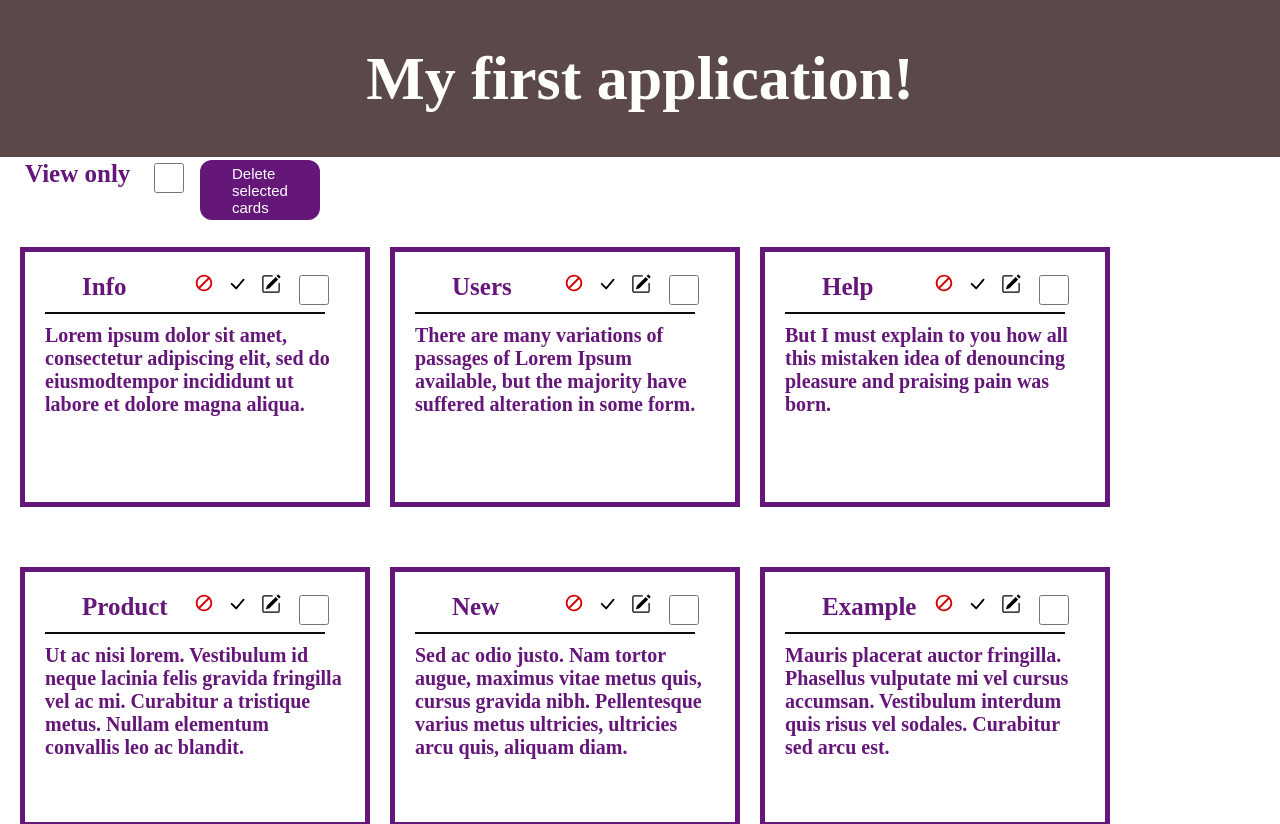
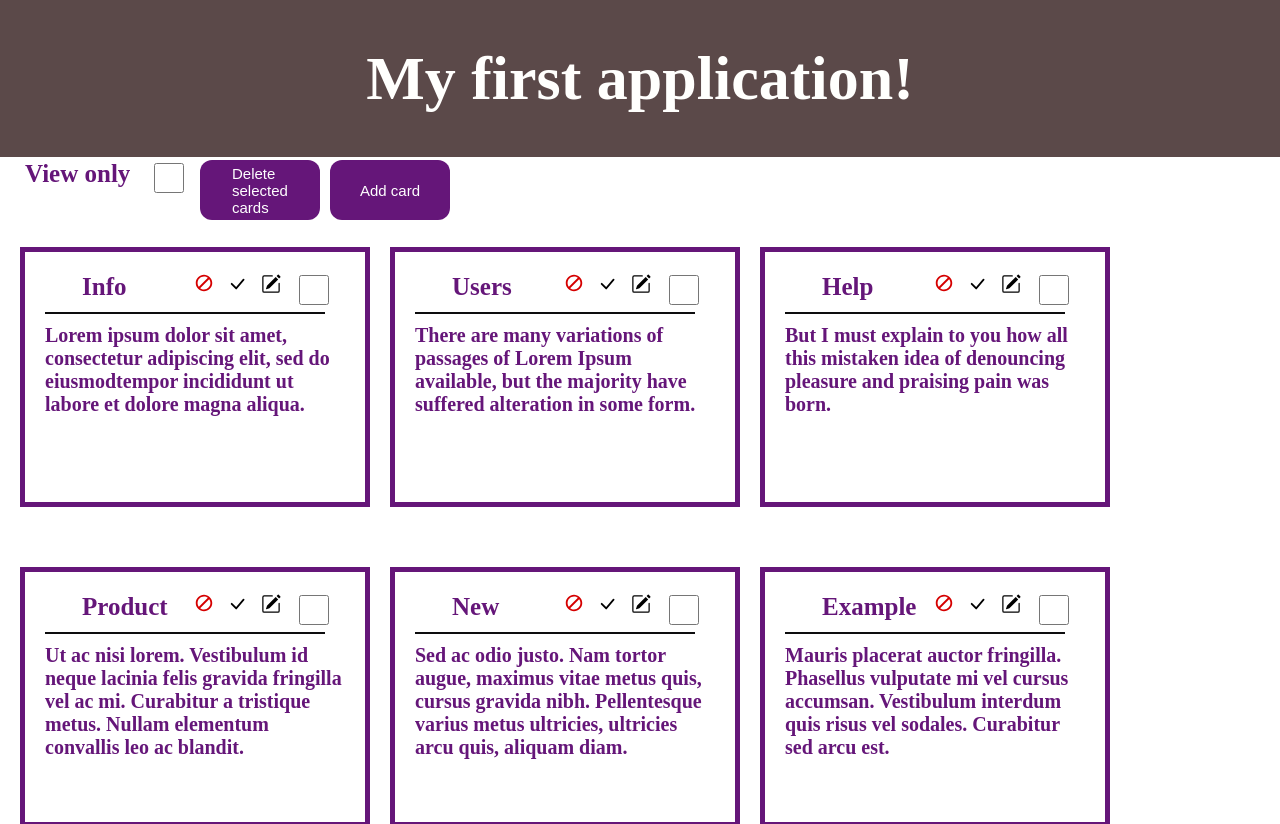
Before and after one commit to kkubyshkina-ibagroup-eu/React-project-IBA, a React (Create React App) app in the folder my-first-project/: page / in a window 1280 px wide. Shown: the top 824 px of the page. Built offline with nearby package versions, Linux system fonts and the light colour scheme.

Commit message:
Create Add Card button

```diff
--- a/my-first-project/src/App.js
+++ b/my-first-project/src/App.js
@@ -30,6 +30,20 @@ const DeleteButton = styled.button`
   padding-top: 5px;
 `;
 
+const AddCard = styled.button`
+  position: absolute;
+  left: 330px;
+  top: 160px;
+  width: 120px;
+  height: 60px;
+  background-color: #651679;
+  border: none;
+  color: white;
+  text-align: center;
+  font-size: 15px;
+  border-radius: 12px;
+`;
+
 function App() {
   const [cardState, setCardState] = useState(cards);
   const [viewOnly, setViewOnly] = useState();
@@ -53,6 +67,18 @@ function App() {
     setCardState([...cardState.filter((card) => !card.checked)]);
   };
 
+  const addCardHandler = () => {
+    setCardState(() => {
+      const newCardState = [...cardState];
+      newCardState.push({
+        title: "New Card",
+        text: "New Card",
+        id: Math.random().toString(),
+      });
+      return newCardState;
+    });
+  };
+
   useEffect(() => {
     setCardState(
       cardState.map((card) => {
@@ -73,6 +99,7 @@ function App() {
       <DeleteButton onClick={() => deletedHandler()}>
         Delete selected cards
       </DeleteButton>
+      <AddCard onClick={addCardHandler}> Add card</AddCard>
       <CardList
         viewOnly={viewOnly}
         cardState={cardState}
```
